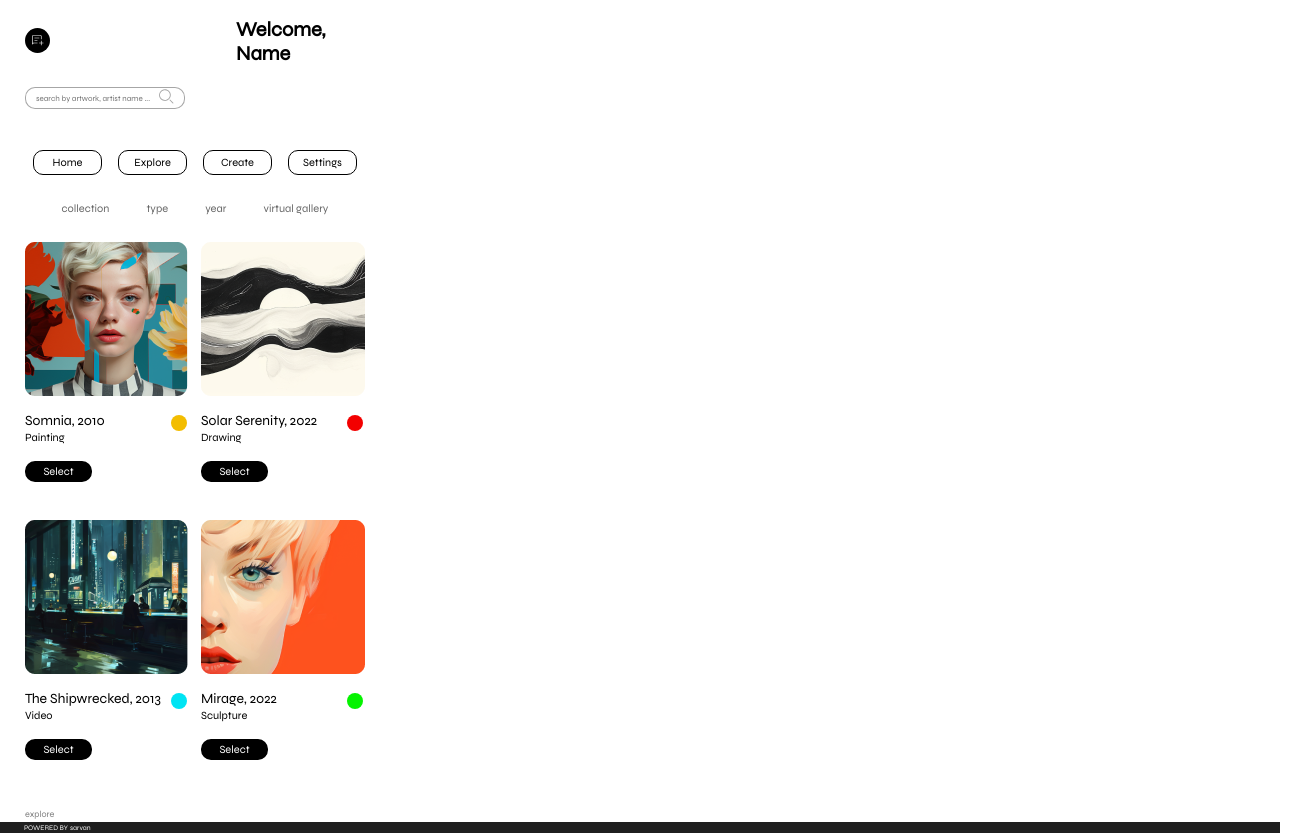
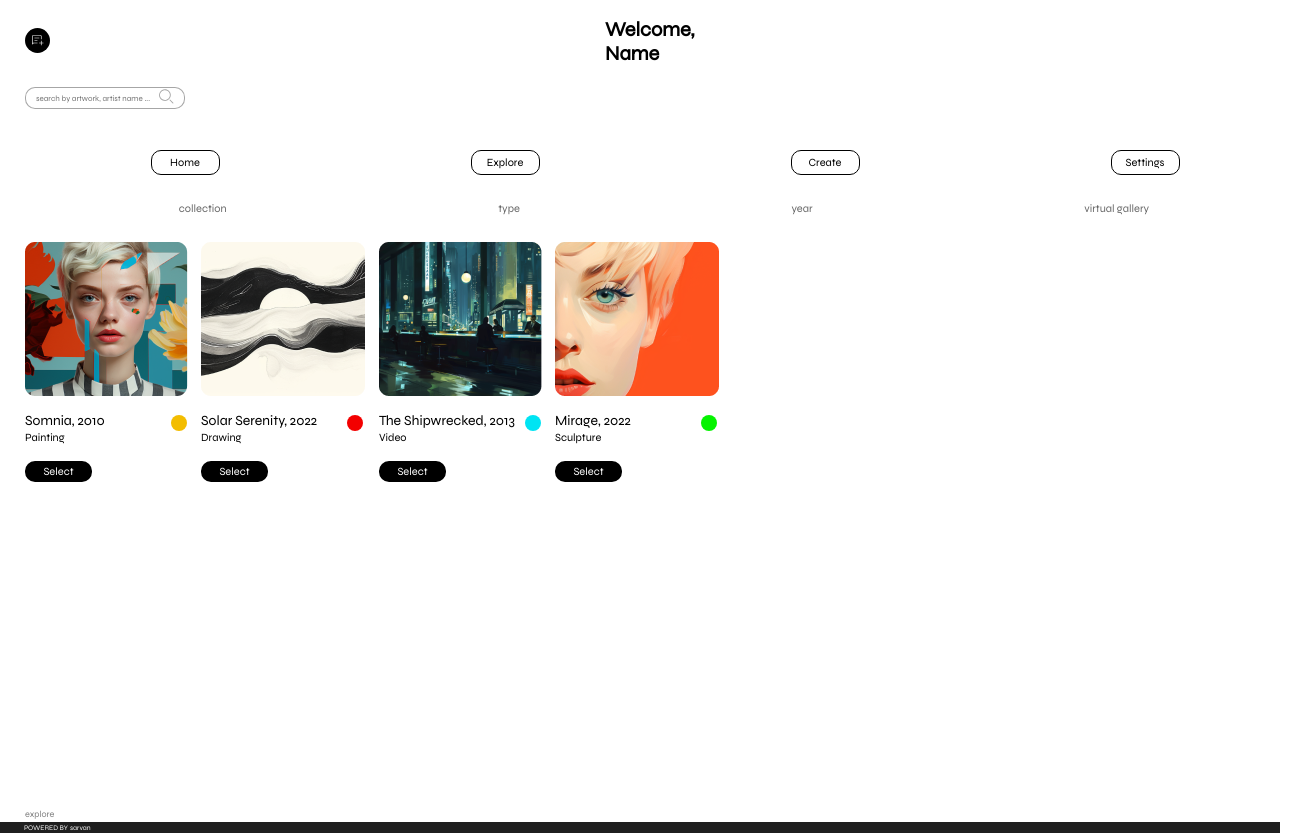
Before and after one commit to SanidhyaPanwar/sarvan-sanidhya-assesment, a React (Create React App) app: page / in a window 1280 px wide. Shown: the whole page, 1305 px wide, since content can reach past the window. Built offline with nearby package versions, Linux system fonts and the light colour scheme.

Commit message:
responsive Media Query

```diff
--- a/src/App.css
+++ b/src/App.css
@@ -54,7 +54,6 @@ a {
   margin: 10px 0;
 }
 
-/* @media (max-width: 391px) { */
 
 .navbar {
   display: block;
@@ -497,5 +496,27 @@ input[type='text'] {
 .navbar {
   height: max-content;
 }
+@media (min-width: 782px) {
+  .mainMenu {
+    width: 100%;
+  }
 
-/* } */
+  .subMenu {
+    width: 100%;
+  }
+
+  .navbar .welcomeSection .welcomeText {
+  left: 605px;
+  }
+  .cardInnerArtwork3 {
+    position: absolute;
+    top: 242px;
+    left: 379px;
+  }
+
+  .cardInnerArtwork4 {
+    top: 242px;
+    left: 555px;
+  }
+
+}
```
